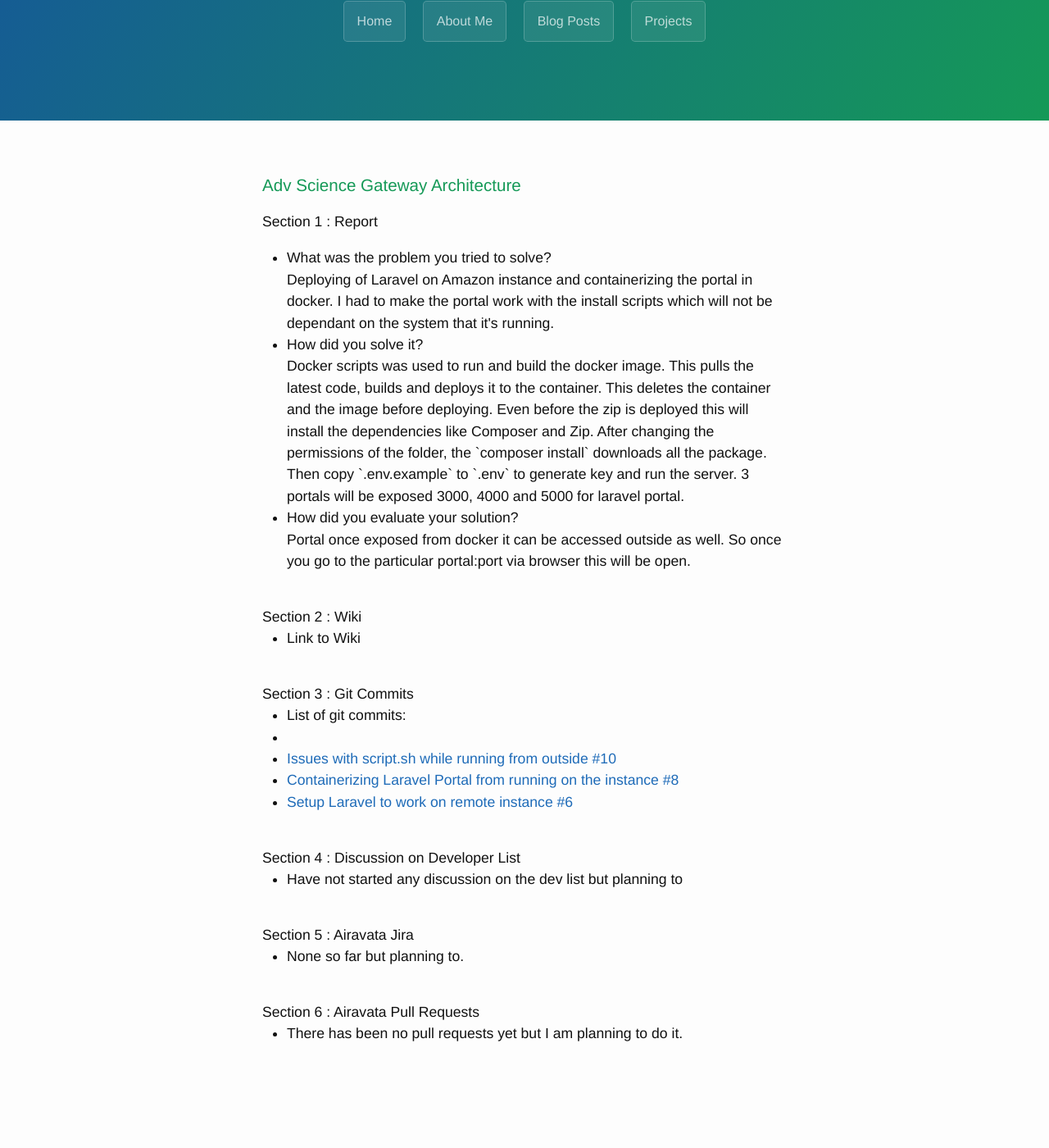
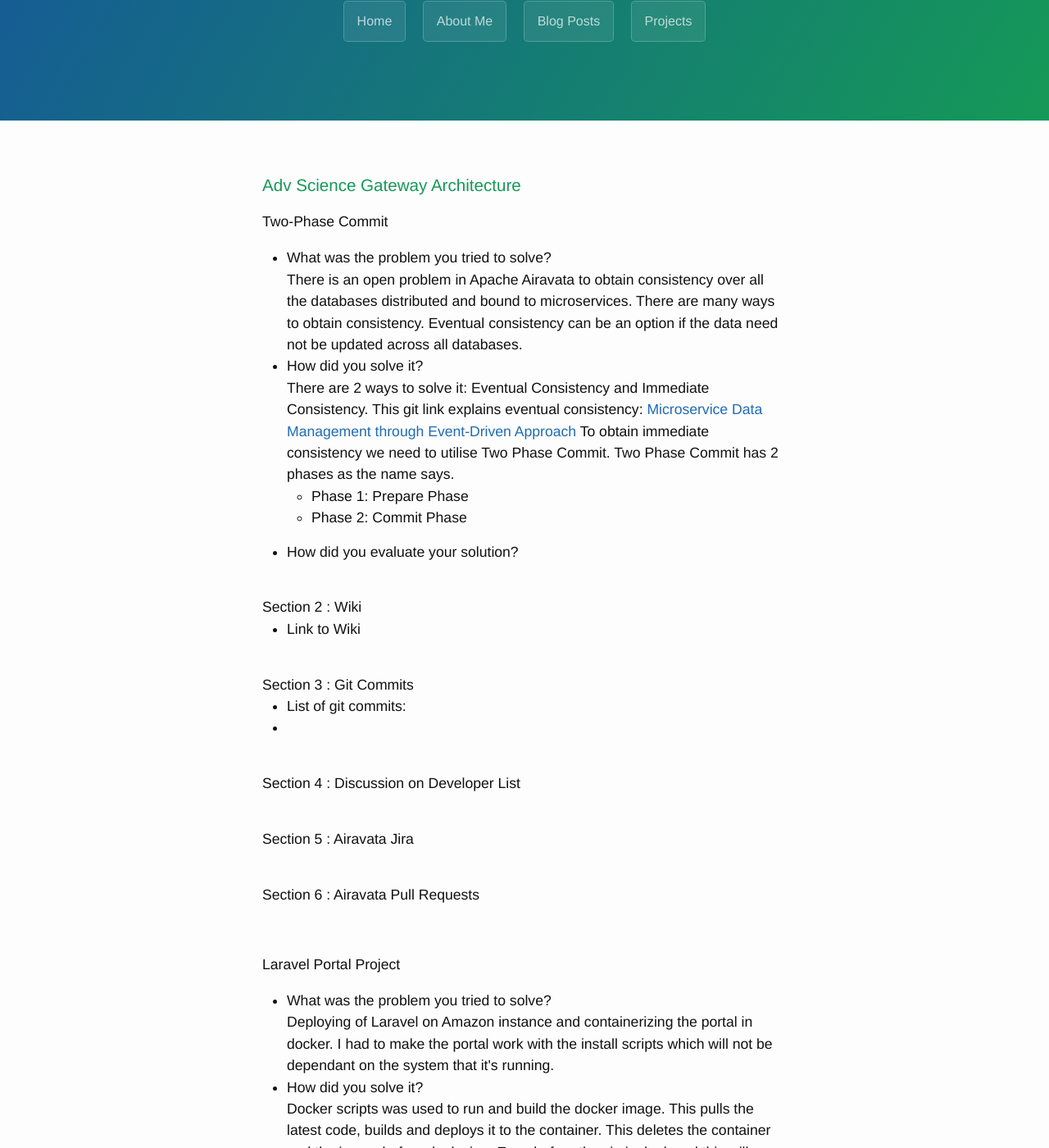
Before and after one commit to tbindi/tbindi.github.com, a Jekyll site: the page built from project.html, in a window 1280 px wide and 1400 px high, scrolled down 221 px. Shown: the whole window at 82% size. Built offline with Jekyll 4.4.1, drawn with Linux system fonts in a browser that asks for light colours.

Commit message:
Update project.html

```diff
--- a/project.html
+++ b/project.html
@@ -6,7 +6,45 @@
 
   <div class="main-content">
   <h3><a id="project" class="anchor" href="#project" aria-hidden="true"><span class="octicon octicon-link"></span></a>Adv Science Gateway Architecture</h3>
-    <p>Section 1 : Report
+	<p>Two-Phase Commit
+      <ul>
+  	<li>What was the problem you tried to solve?</li>
+	      There is an open problem in Apache Airavata to obtain consistency over all the databases distributed and bound to microservices. There are many ways to obtain consistency. Eventual consistency can be an option if the data need not be updated across all databases.
+	<li>How did you solve it?</li>
+	     There are 2 ways to solve it: Eventual Consistency and Immediate Consistency.
+	     This git link explains eventual consistency: <a target="_blank" href="https://github.com/airavata-courses/spring17-microservice-data-management">Microservice Data Management through Event-Driven Approach</a>
+	     To obtain immediate consistency we need to utilise Two Phase Commit. Two Phase Commit has 2 phases as the name says.
+	      <ul>
+		      <li> Phase 1: Prepare Phase </li>
+		      <li> Phase 2: Commit Phase </li>
+	      </ul>
+
+	<li>How did you evaluate your solution?</li>
+
+      </ul><br>
+	Section 2 : Wiki
+      <ul>
+	      <li>Link to Wiki</li>
+      </ul><br>
+	  Section 3 : Git Commits
+      <ul>
+  		  <li>List of git commits:<li>
+
+      </ul><br>
+	  Section 4 : Discussion on Developer List
+      <ul>
+
+      </ul><br>
+	  Section 5 : Airavata Jira
+      <ul>
+
+      </ul><br>
+	  Section 6 : Airavata Pull Requests
+      <ul>
+
+      </ul><br>
+	  </p>
+    <p> Laravel Portal Project
       <ul>
   	<li>What was the problem you tried to solve?</li>
 	      Deploying of Laravel on Amazon instance and containerizing the portal in docker. I had to make the portal work with the install scripts which will not be dependant on the system that it's running.
```
